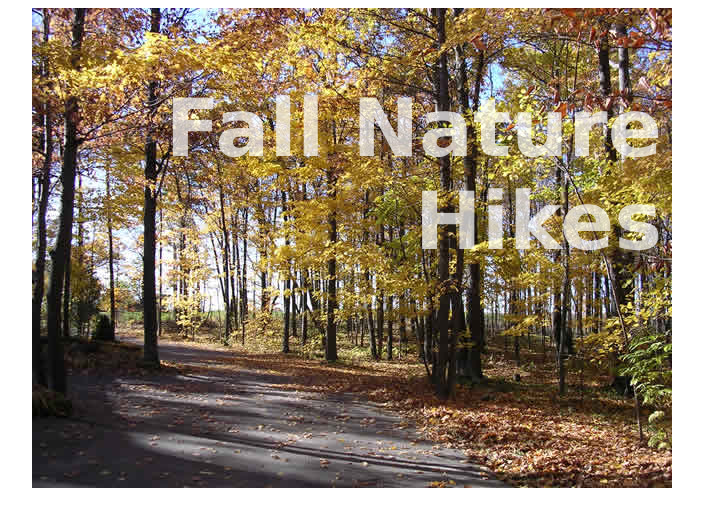
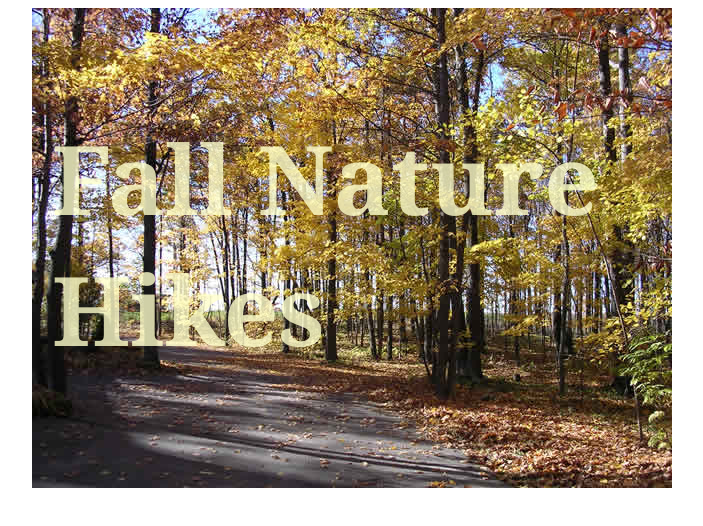
Before and after one commit to Techycubes/4.15, a plain HTML site: page index.html in a window 1280 px wide. Shown: the whole page, without its empty margins (288-991 px from the left). Drawn offline with Linux system fonts and the light colour scheme.

Commit message:
Update index.html

```diff
--- a/index.html
+++ b/index.html
@@ -7,10 +7,9 @@
 #content{background-image: url(fall.jpg);
 background-repeat: no-repeat; margin-left: auto;margin-right: auto;
 width: 640px; height: 480px;padding-top: 20px;}
-h1 { color: #ffffff;
-color: rgba(255, 255, 255, 0.7);font-family: Verdana, Helvetica, sans-serif;
-font-size: 5em;padding-right: 10px;text-align: right; }
-
+h1 { color: #ffcccc;
+color: hsla(60, 100%, 90%, 0.8);font-family: Georgia, "Times New Roman", serif;
+font-size: 6em;padding: 20px; }
 </style>
 </head>
 <body>
```
